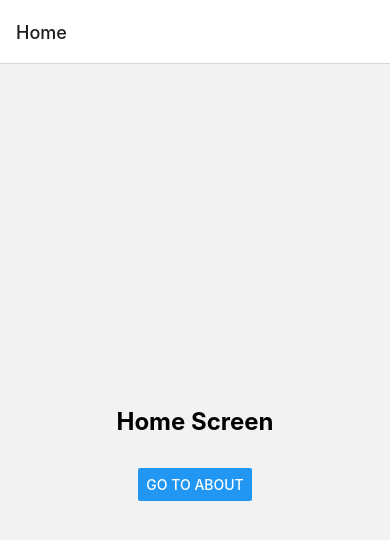
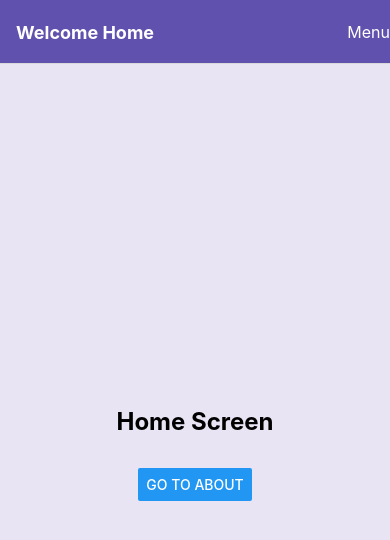
Before and after one commit to theo-fortune/rn-navigation, a React Native app: screen / in a window 390 px wide. Shown: the top 540 px of the page. Built offline with nearby package versions, Linux system fonts and the light colour scheme.

Commit message:
stack navigation options

```diff
--- a/App.js
+++ b/App.js
@@ -2,17 +2,47 @@ import { NavigationContainer } from "@react-navigation/native";
 import { createNativeStackNavigator } from "@react-navigation/native-stack";
 import HomeScreen from "./screens/HomeScreen";
 import AboutScreen from "./screens/AboutScreen";
+import { Pressable, Text } from "react-native";
 
 const Stack = createNativeStackNavigator();
 
 export default function App() {
   return (
     <NavigationContainer>
-      <Stack.Navigator initialRouteName="Home">
-        <Stack.Screen name="Home" component={HomeScreen} />
-        <Stack.Screen name="About" component={AboutScreen} initialParams={{
-          name: "Guest"
-        }}/>
+      <Stack.Navigator
+        initialRouteName="Home"
+        screenOptions={{
+          headerStyle: {
+            backgroundColor: "#6151ae",
+          },
+          headerTintColor: "#fff",
+          headerTitleStyle: {
+            fontWeight: "bold",
+          },
+          headerRight: () => (
+            <Pressable onPress={() => alert("Menu Button Pressed")}>
+              <Text style={{ color: "#fff", fontSize: 16 }}>Menu</Text>
+            </Pressable>
+          ),
+          contentStyle: {
+            backgroundColor: "#e8e4f3",
+          },
+        }}
+      >
+        <Stack.Screen
+          name="Home"
+          component={HomeScreen}
+          options={{
+            title: "Welcome Home",
+          }}
+        />
+        <Stack.Screen
+          name="About"
+          component={AboutScreen}
+          initialParams={{
+            name: "Guest",
+          }}
+        />
       </Stack.Navigator>
     </NavigationContainer>
   );
```
